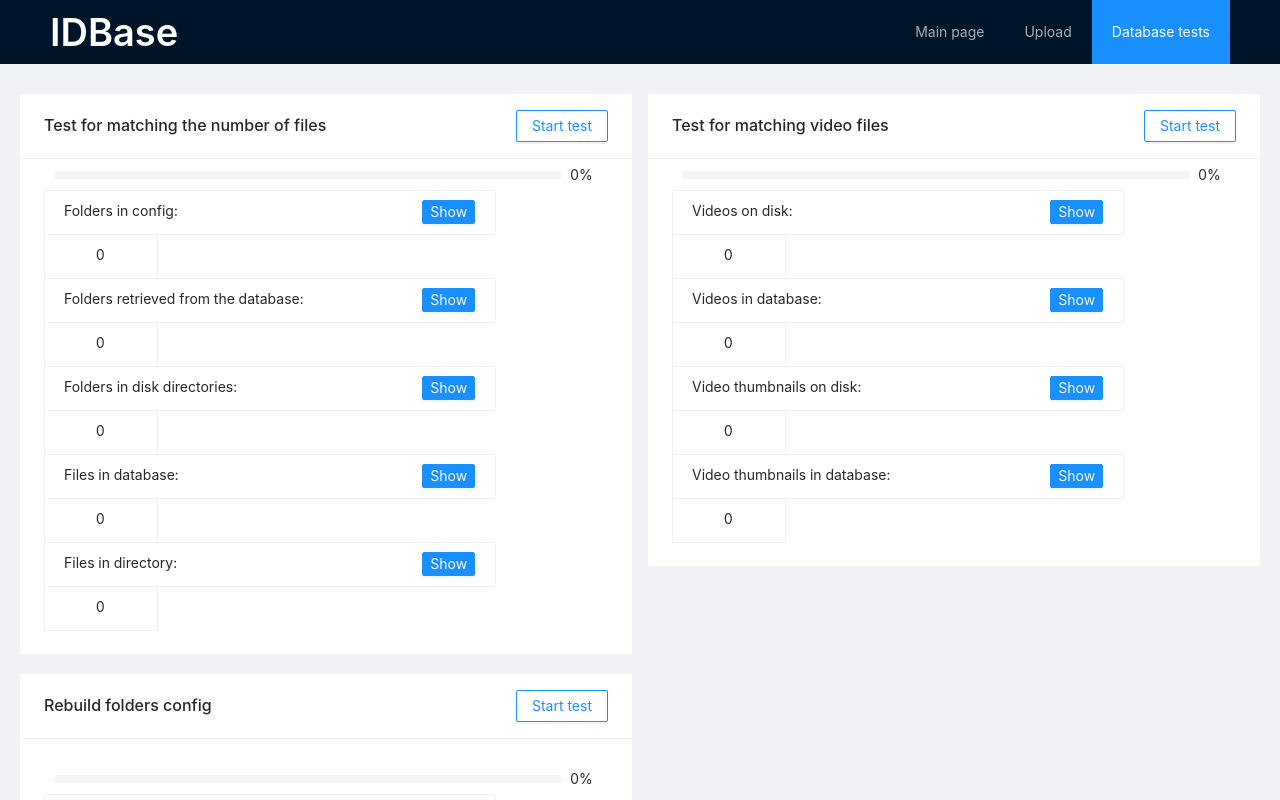
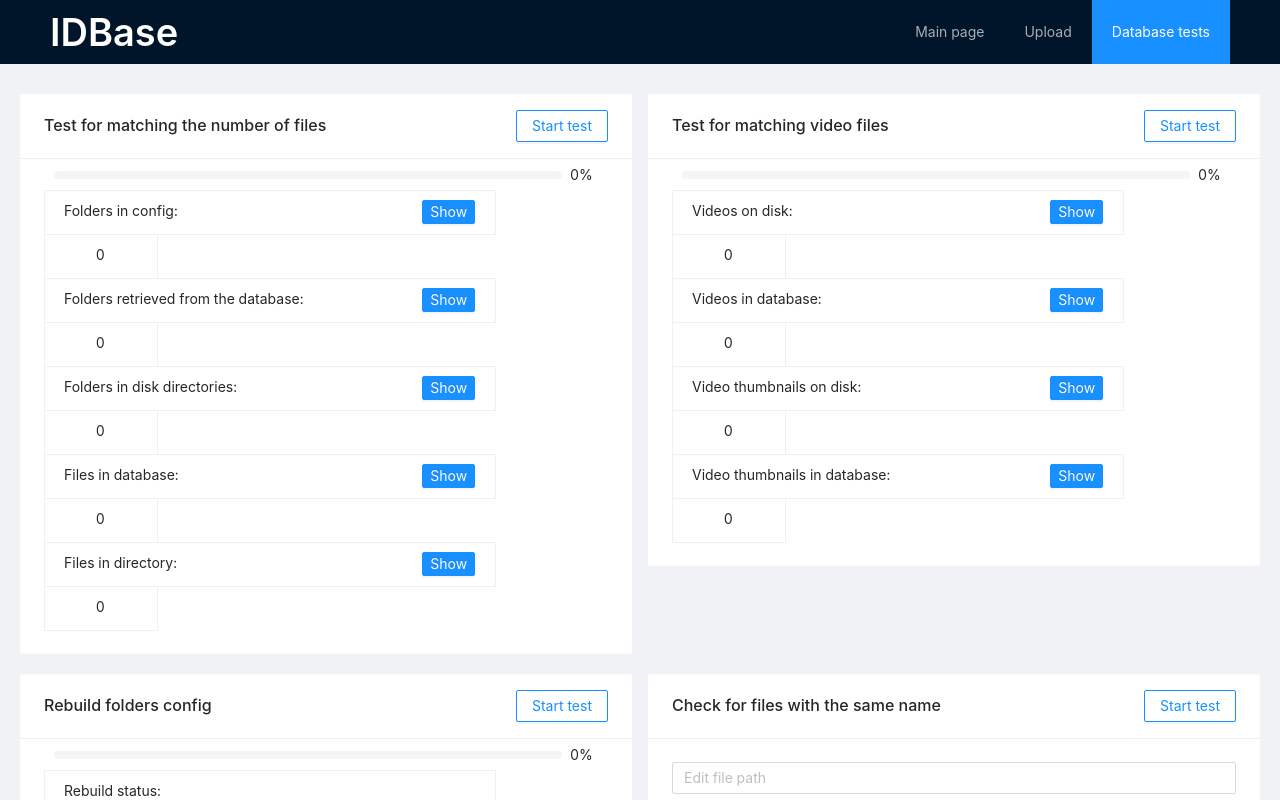
Before and after one commit to Artem-Pr/IDB_Front_2.0, a React (Create React App) app: page /test-db in a window 1280 px wide. Built offline with nearby package versions, Linux system fonts and the light colour scheme; no server answers.

Commit message:
add CheckFilesWithSameNames test

```diff
--- a/src/api/api.ts
+++ b/src/api/api.ts
@@ -60,9 +60,11 @@ export const mainApi = {
     perPage: number,
     searchTags: string[] | undefined,
     excludeTags: string[] | undefined,
-    folderPath: string | undefined
+    folderPath: string | undefined,
+    isNameComparison?: boolean,
+    comparisonFolder?: string
   ): Promise<AxiosResponse<FetchingGalleryContent>> {
-    const params = { page, perPage, searchTags, excludeTags, folderPath }
+    const params = { page, perPage, searchTags, excludeTags, folderPath, isNameComparison, comparisonFolder }
     return instance.post('/filtered-photos', params)
   },
 
--- a/src/app/Components/MainMenu/index.tsx
+++ b/src/app/Components/MainMenu/index.tsx
@@ -38,6 +38,7 @@ interface Props {
   updateKeywords: () => Promise<any>
   removeKeyword: (keyword: string) => void
   removeFiles: () => void
+  isComparisonPage?: boolean
 }
 
 const MainMenu = ({
@@ -48,6 +49,7 @@ const MainMenu = ({
   updateKeywords,
   removeKeyword,
   currentFolderPath,
+  isComparisonPage,
   clearSelectedList,
   selectAll,
   isExifLoading,
@@ -104,9 +106,11 @@ const MainMenu = ({
         <SubMenu key="search" icon={<SearchOutlined />} title="Search" onTitleClick={handleTitleClick}>
           <SearchMenu />
         </SubMenu>
-        <SubMenu key="folders" icon={<UserOutlined />} title="Folders" onTitleClick={handleTitleClick}>
-          <Folders isMainPage={isMainPage} />
-        </SubMenu>
+        {!isComparisonPage && (
+          <SubMenu key="folders" icon={<UserOutlined />} title="Folders" onTitleClick={handleTitleClick}>
+            <Folders isMainPage={isMainPage} />
+          </SubMenu>
+        )}
         <SubMenu key="properties" icon={<InfoCircleOutlined />} title="Properties" onTitleClick={handleTitleClick}>
           <PropertyMenu filesArr={filesArr} selectedList={selectedList} />
         </SubMenu>
--- a/src/app/Pages/MainPage/index.tsx
+++ b/src/app/Pages/MainPage/index.tsx
@@ -2,6 +2,8 @@ import React, { useEffect, useMemo, useState } from 'react'
 import { Layout } from 'antd'
 import { useDispatch, useSelector } from 'react-redux'
 import { isEmpty } from 'ramda'
+
+import { useLocation } from 'react-router-dom'
 
 import { CustomAlert, Gallery, MainMenu } from '../../Components'
 import {
@@ -30,6 +32,7 @@ const { Content } = Layout
 
 const MainPage = () => {
   const dispatch = useDispatch()
+  const location = useLocation()
   const [isFilesLoaded, setIsFilesLoaded] = useState(false)
   const { isExifLoading, isGalleryLoading } = useSelector(main)
   const { currentFolderPath } = useSelector(curFolderInfo)
@@ -39,10 +42,14 @@ const MainPage = () => {
   const { openMenus, selectedList, imageArr } = mainGalleryProps
   const { updateUploadingFiles } = useUpdateFields(imageArr)
 
+  const query = new URLSearchParams(location.search)
+  const isComparisonPage = Boolean(query.get('comparison'))
+  const folderParam = query.get('folder') || undefined
+
   useEffect(() => {
-    isEmpty(imageArr) && !isFilesLoaded && dispatch(fetchPhotos())
+    isEmpty(imageArr) && !isFilesLoaded && dispatch(fetchPhotos(isComparisonPage, folderParam))
     setIsFilesLoaded(true)
-  }, [dispatch, imageArr, isFilesLoaded])
+  }, [dispatch, folderParam, imageArr, isComparisonPage, isFilesLoaded])
 
   const galleryProps: GalleryProps = useMemo(
     () => ({
@@ -66,6 +73,7 @@ const MainPage = () => {
       sameKeywords,
       openKeys: openMenus,
       currentFolderPath,
+      isComparisonPage,
       clearSelectedList: () => dispatch(clearDSelectedList()),
       selectAll: () => {
         dispatch(selectAllD())
@@ -83,6 +91,7 @@ const MainPage = () => {
       currentFolderPath,
       dispatch,
       imageArr,
+      isComparisonPage,
       isExifLoading,
       openMenus,
       sameKeywords,
@@ -99,9 +108,9 @@ const MainPage = () => {
         <Content>
           <CustomAlert message="Edit mode" hide={!openMenus.includes('edit')} type="info" />
           <CustomAlert message="Template mode" hide={!openMenus.includes('template')} type="success" />
-          <PaginationMenu />
+          {!isComparisonPage && <PaginationMenu />}
           <Gallery {...galleryProps} />
-          <PaginationMenu />
+          {!isComparisonPage && <PaginationMenu />}
         </Content>
       </Layout>
     </Layout>
--- a/src/app/Pages/TestDB/index.tsx
+++ b/src/app/Pages/TestDB/index.tsx
@@ -6,6 +6,7 @@ import styles from './index.module.scss'
 import MatchingNumberOfFiles from './tests/MatchingNumberOfFiles'
 import MatchingVideoFiles from './tests/MatchingVideoFiles'
 import RebuildPathsConfig from './tests/RebuildPathsConfig'
+import CheckFilesWithSameNames from './tests/CheckFilesWithSameNames'
 
 const TestDB = () => {
   return (
@@ -23,6 +24,9 @@ const TestDB = () => {
           <Col className={styles.col} span={12}>
             <RebuildPathsConfig />
           </Col>
+          <Col className={styles.col} span={12}>
+            <CheckFilesWithSameNames />
+          </Col>
         </Row>
       </Content>
     </Layout>
--- /dev/null
+++ b/src/app/Pages/TestDB/tests/CheckFilesWithSameNames/index.module.scss
@@ -0,0 +1,7 @@
+.progressBar {
+  padding: 5px 10px !important;
+}
+
+.autoComplete {
+  width: 100%;
+}
--- /dev/null
+++ b/src/app/Pages/TestDB/tests/CheckFilesWithSameNames/index.tsx
@@ -0,0 +1,34 @@
+import React, { useState } from 'react'
+import { useSelector } from 'react-redux'
+import { AutoComplete, Button, Card } from 'antd'
+
+import styles from './index.module.scss'
+import { pathsArrOptionsSelector } from '../../../../../redux/selectors'
+
+const CheckFilesWithSameNames = () => {
+  const pathsListOptions = useSelector(pathsArrOptionsSelector)
+  const [currentFilePath, setCurrentFilePath] = useState('')
+
+  return (
+    <Card
+      title="Check for files with the same name"
+      bordered={false}
+      extra={
+        <Button type="primary" href={`/main?comparison=true&folder=${currentFilePath}`} ghost>
+          Start test
+        </Button>
+      }
+    >
+      <AutoComplete
+        className={styles.autoComplete}
+        placeholder="Edit file path"
+        options={pathsListOptions}
+        defaultValue={currentFilePath}
+        onChange={(value: string) => setCurrentFilePath(value)}
+        filterOption={(inputValue, option) => option?.value.toUpperCase().indexOf(inputValue.toUpperCase()) !== -1}
+      />
+    </Card>
+  )
+}
+
+export default CheckFilesWithSameNames
--- a/src/app/Pages/TestDB/tests/RebuildPathsConfig/index.module.scss
+++ b/src/app/Pages/TestDB/tests/RebuildPathsConfig/index.module.scss
@@ -1,3 +1,11 @@
 .progressBar {
   padding: 5px 10px !important;
 }
+
+.card {
+  :global {
+    .ant-card-body {
+      padding-top: 0 !important;
+    }
+  }
+}
--- a/src/redux/reducers/mainPageSlice-reducer.ts
+++ b/src/redux/reducers/mainPageSlice-reducer.ts
@@ -130,7 +130,7 @@ export const {
 export default uploadSlice.reducer
 
 export const fetchPhotos =
-  (page?: number): AppThunk =>
+  (isNameComparison?: boolean, comparisonFolder?: string): AppThunk =>
   (dispatch, getState) => {
     const {
       mainPageReducer,
@@ -143,7 +143,15 @@ export const fetchPhotos =
     const curFolderPath = currentFolderInfo.currentFolderPath || undefined
     dispatch(setDGalleryLoading(true))
     mainApi
-      .getPhotosByTags(page || currentPage, nPerPage, curSearchTags, curExcludeTags, curFolderPath)
+      .getPhotosByTags(
+        currentPage,
+        nPerPage,
+        curSearchTags,
+        curExcludeTags,
+        curFolderPath,
+        isNameComparison,
+        comparisonFolder
+      )
       .then(({ data }) => {
         const rawFiles: DownloadingRawObject[] = data?.files || []
         const files: DownloadingObject[] = convertDownloadingRawObjectArr(rawFiles)
```
